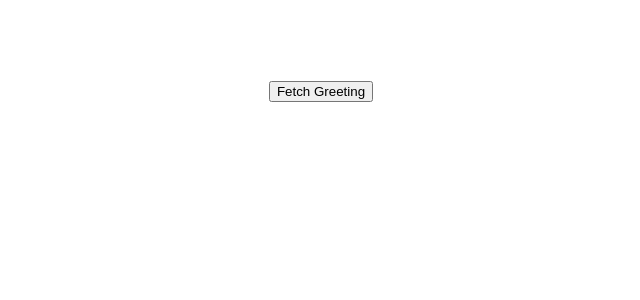
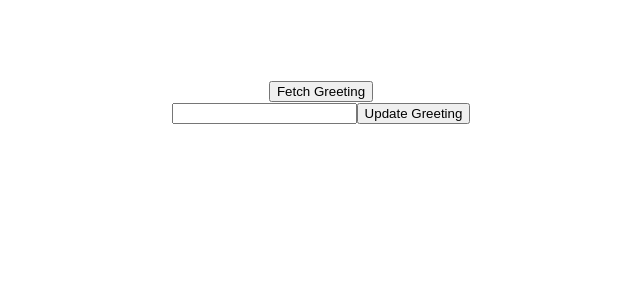
Before and after one commit to hshoja/Sample-Dapp-with-React-and-Solidity, a React (Create React App) app: page / in a window 1280 px wide. Shown: the top 300 px of the page, without its empty margins (319-959 px from the left). Built offline with nearby package versions, Linux system fonts and the light colour scheme.

Commit message:
feat: add ability to write on blockchain

```diff
--- a/src/App.js
+++ b/src/App.js
@@ -32,9 +32,38 @@ function App() {
     }
   }
 
+  async function updateGreeting(newGreeting) {
+    if (!newGreeting) return;
+    if (typeof window.ethereum !== "undefined") {
+      await requestAccount();
+      const provider = new ethers.providers.Web3Provider(window.ethereum);
+      const signer = provider.getSigner();
+      const contract = new ethers.Contract(greeterAddress, Greeter.abi, signer);
+
+      try {
+        const transaction = await contract.setGreeting(newGreeting);
+        console.log(transaction);
+      } catch (error) {
+        console.log(error);
+      }
+    }
+  }
+
+  const handleSave = () => {
+    updateGreeting(greeting);
+  };
+
   return (
     <div className="App" style={{ padding: "5rem" }}>
       <button onClick={fetchGreeting}>Fetch Greeting</button>
+      <div>
+        <input
+          onChange={(e) => setGreeting(e.target.value)}
+          value={greeting}
+          type="text"
+        />
+        <button onClick={handleSave}> Update Greeting</button>
+      </div>
     </div>
   );
 }
```
